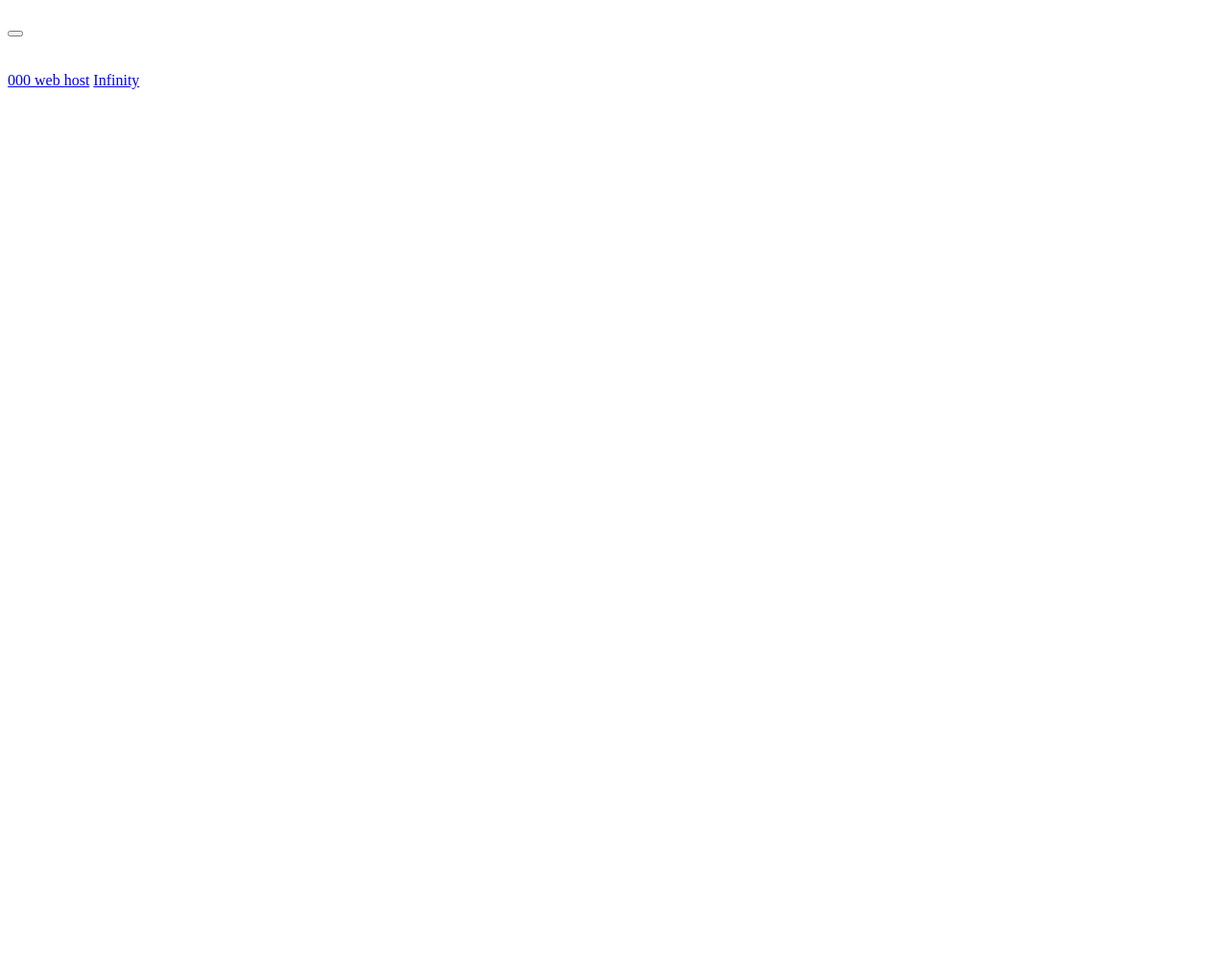
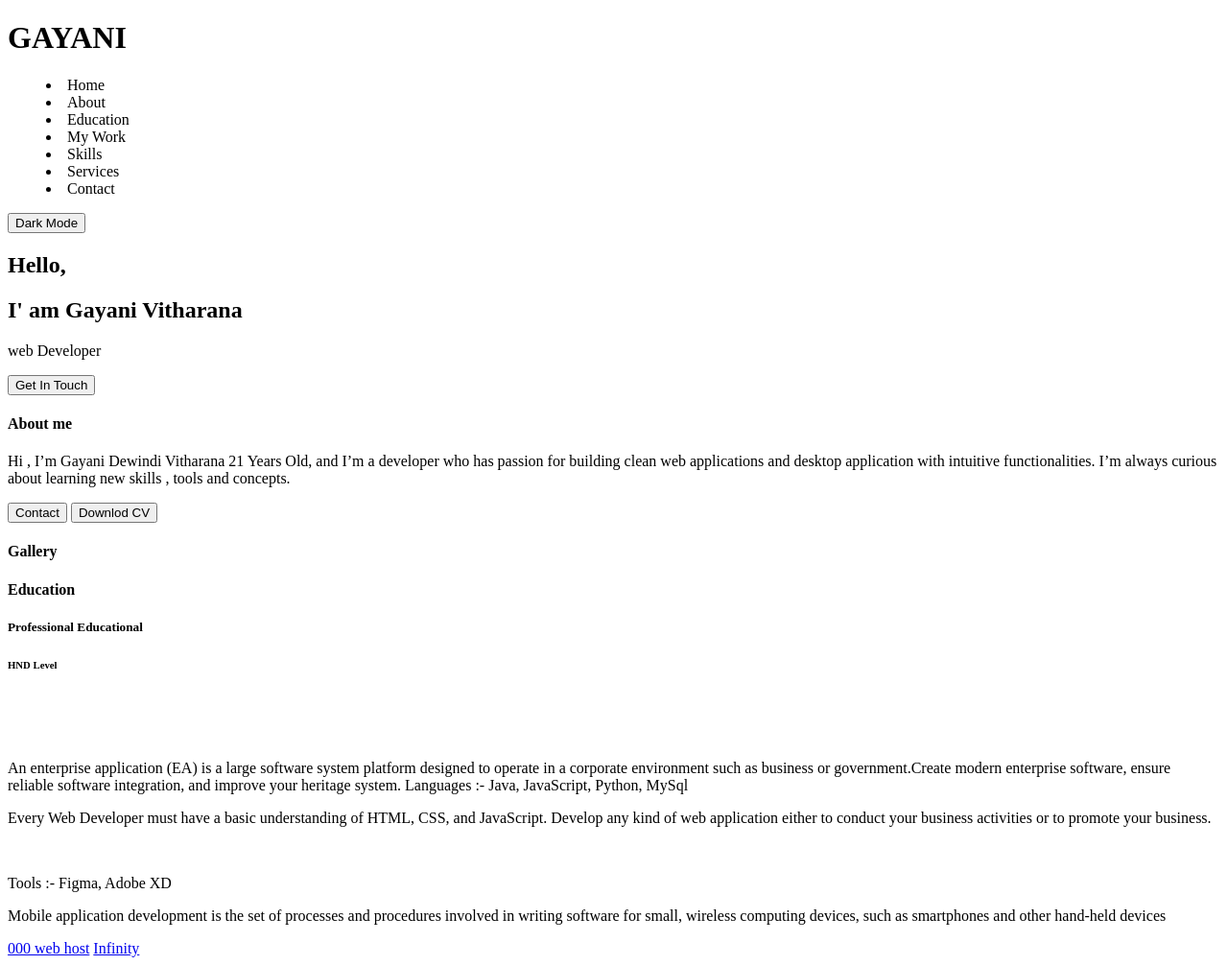
Before and after one commit to GayaniDewindi/MyPortfoilo, a plain HTML site: page index.html in a window 1280 px wide. Shown: the whole page at 96% size. Before the commit the page ends 800 px from the top, so only its background shows below. Drawn offline with Linux system fonts and the light colour scheme.

Commit message:
Text Content Use html

```diff
--- a/index.html
+++ b/index.html
@@ -14,36 +14,62 @@
 </head>
 <body>
     <header>
-        <h1></h1>
+        <h1> GAYANI</h1>
         <aside>
-            <nav></nav>
-            <button></button>
+            <nav><menu>
+                <li>Home</li>
+                <li>About</li>
+                <li>Education</li>
+                <li>My Work</li>
+                <li>Skills</li>
+                <li>Services</li>
+                <li>Contact</li>
+            </menu></nav>
+            <button>Dark Mode</button>
         </aside>
     </header>
 <main>
     <!--Home-->
     <section>
         <section><nav></nav></section>
-        <section><article><nav></nav></article></section>
+        <section><article><h2>Hello,</h2>
+            <h2>I' am Gayani Vitharana</h2>
+            <p>web Developer</p></p>
+           <button type="button">Get In Touch</button>
+        </article>
+    </section>
         <section><aside></aside></section>
     </section>
     <!--About me-->
     <section>
         <section><aside></aside></section>
-        <section><article><nav></nav></article></section>
-        <section><aside></aside></section>
+        <section>
+            <h4>About me</h4>
+            <article><p>Hi , I’m Gayani Dewindi Vitharana  21 Years Old, and  I’m a developer who has passion for building clean web applications and desktop application with intuitive functionalities.
+            I’m always curious about learning new skills , tools and concepts.</p>
+            <button type="button">Contact</button>
+            <button type="button">Downlod CV</button>
+        </article>
+    </section>
+        <section>
+            <h4>Gallery</h4><aside></aside></section>
     </section>
     <!--my education-->
     <section>
+        <h4>Education</h4>
         <!--img-->
         <aside></aside>
         <!--Presontetion-->
         <section>
-            <article></article>
+            <article>
+                <h5>Professional Educational</h5>
+                <h6>HND Level</h6>
+            </article>
         </section>
         <!--Paftform-->
         <section>
             <article>
+                <p></p>
                 <nav></nav>
             </article>
         </section>
@@ -61,6 +87,7 @@
     <section>
         <section>
             <article>
+                <p></p>
                 <nav></nav>
             </article>
         </section>
@@ -70,15 +97,26 @@
     <section>
         <section>
             <aside></aside>
-            <article></article>
+            <article><p>An enterprise application (EA) is a large software system platform designed to operate in a corporate environment such as business or government.Create modern enterprise software, ensure reliable software integration, and improve your heritage system.
+                Languages :- Java, JavaScript, Python, MySql </p>
+            </article>
         </section>
         <section>
             <aside></aside>
-            <article></article>
+            <article>
+                <p>Every Web Developer must have a basic understanding of HTML, CSS, and JavaScript.
+                   Develop any kind of web application either to conduct your business activities or to promote your business.
+                 </p><br><p>Tools :- Figma, Adobe XD</p>
+             </article>
         </section>
         <section>
             <aside></aside>
-            <article></article>
+            <article>
+                <p>Mobile application development is the set of processes and procedures involved in
+                     writing software for small, wireless computing devices, such as smartphones and other
+                      hand-held devices
+                </p>
+            </article>
         </section>
     </section>
     <!--Contact-->
```
